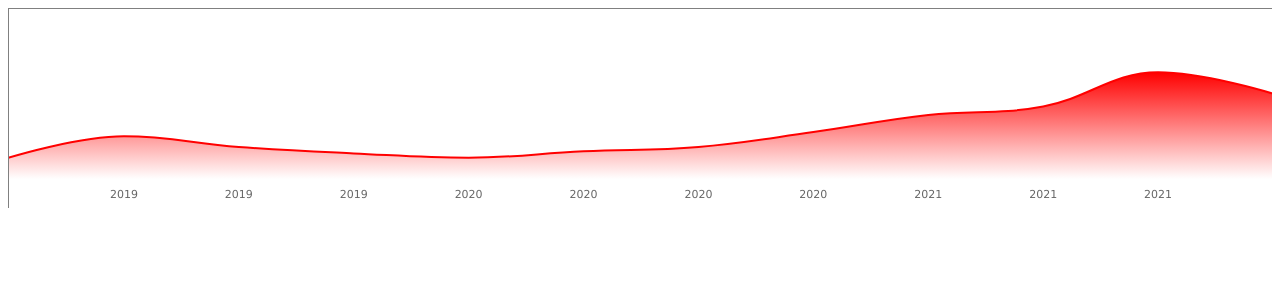
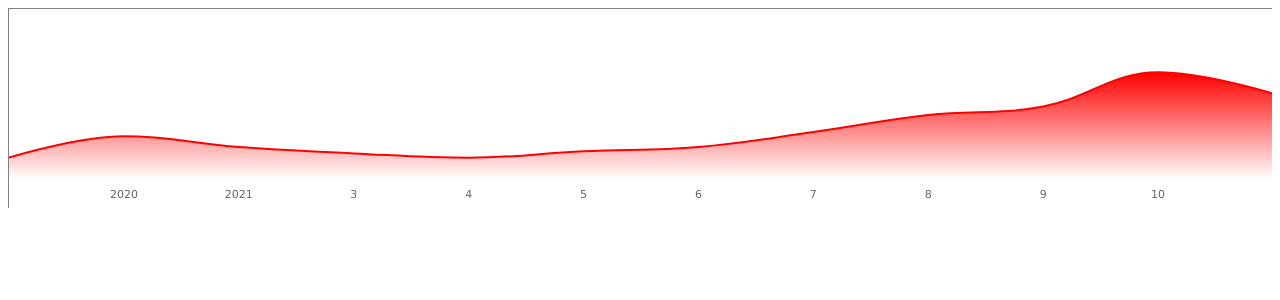
Before and after one commit to saswat3115/react-svg-equalizer-chart, a React (Create React App) app: page / in a window 1280 px wide. Shown: the top 300 px of the page. Built offline with nearby package versions, Linux system fonts and the light colour scheme; the HTML template or start-up script is replaced by a standard one.

Commit message:
2 files modified

```diff
--- a/package.json
+++ b/package.json
@@ -6,6 +6,7 @@
     "date-fns": "^2.28.0",
     "highcharts": ">=6.0.0",
     "highcharts-react-official": "^3.1.0",
+    "lodash": "^4.17.21",
     "react": ">=16.8.0",
     "react-dom": "^17.0.2"
   },
--- a/src/LineChart.js
+++ b/src/LineChart.js
@@ -2,6 +2,7 @@ import React from 'react';
 import Highcharts from 'highcharts';
 import HighchartsReact from 'highcharts-react-official';
 import { format } from 'date-fns';
+import { uniq } from 'lodash';
 
 const data = [
   { d: '2019-01-01', v: 1000 },
@@ -20,6 +21,9 @@ const data = [
   { d: '2021-04-01', v: 4000 },
 ];
 
+const years = uniq(data.map((item) => new Date(item.d).getFullYear()));
+console.log(years);
+
 const option = {
   chart: {
     height: '200px',
@@ -35,10 +39,11 @@ const option = {
   },
   xAxis: {
     type: 'category',
-    categories: data.map((item) => new Date(item.d).getFullYear()),
+    categories: years, // uniq(data.map((item) => new Date(item.d).getFullYear())),
     title: {
       text: '',
     },
+    uniqueNames: true,
     // labels: {
     // 	formatter: (item: any) => {
     // 		const [dd, MMM, yyyy] = format(item.value, 'dd MMM yyyy').split(' ');
```
